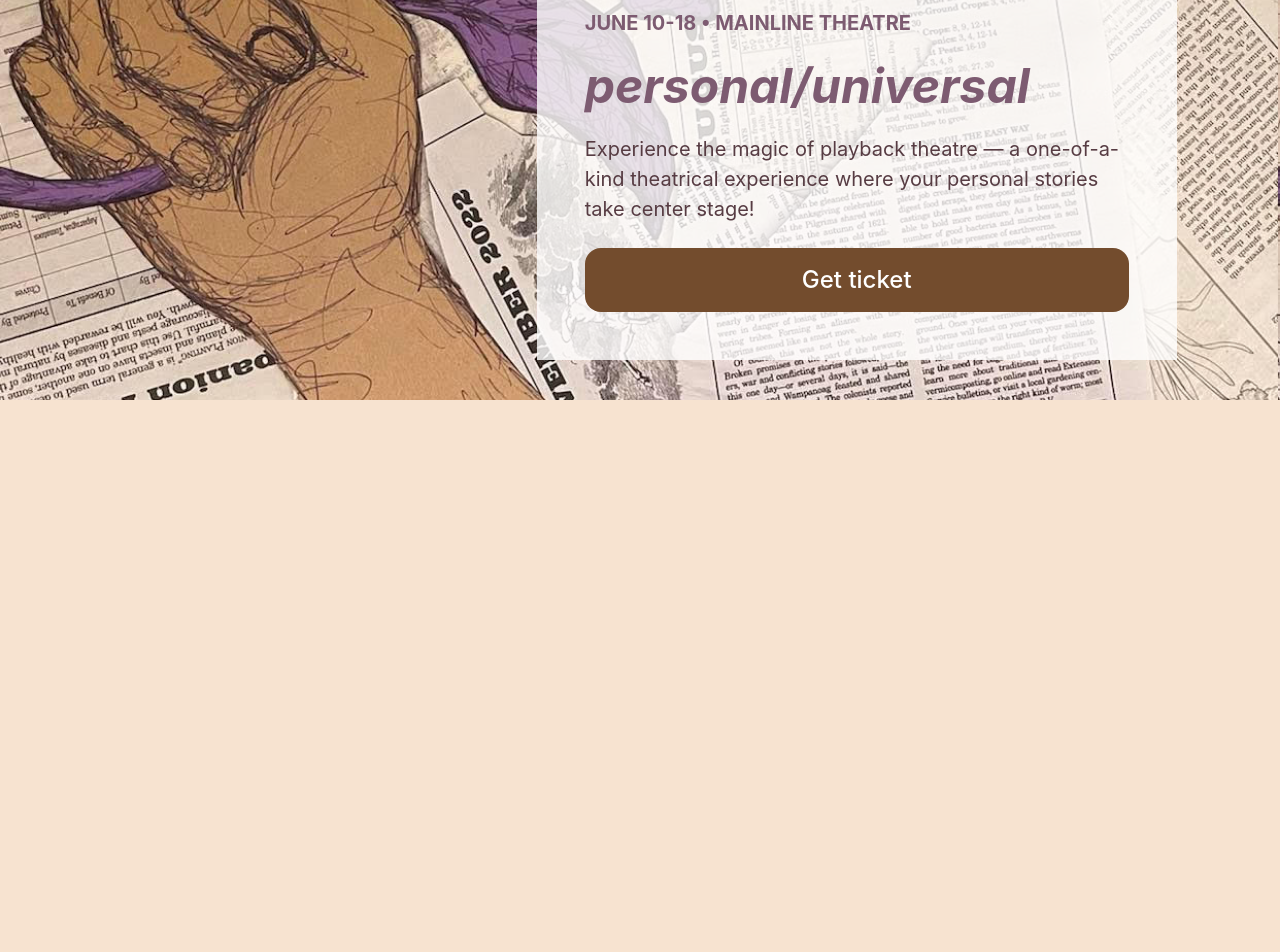
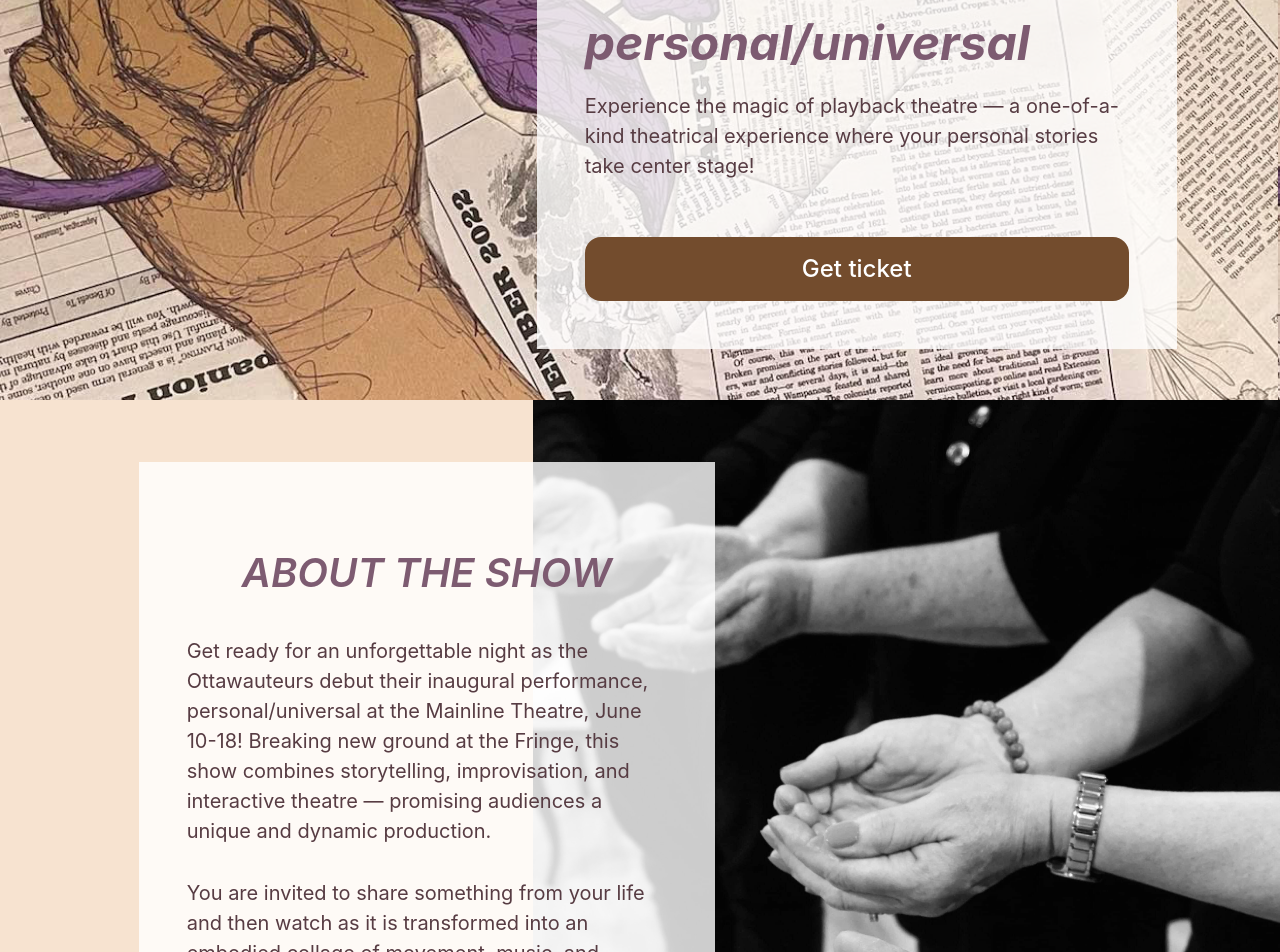
Before and after one commit to carms-ng/personaluniversal, a Vue app: page / in a window 1280 px wide. Shown: the part 400-1352 px from the top of the page. Before the commit the page ends 800 px from the top, so only its background shows below. Built offline with nearby package versions, Linux system fonts and the light colour scheme.

Commit message:
feat: add about section

```diff
--- a/src/App.vue
+++ b/src/App.vue
@@ -1,11 +1,19 @@
-<script setup>
-import Hero from './components/Hero.vue'
-
-</script>
-
 <template>
   <Hero />
+  <About />
 </template>
 
 <style scoped>
 </style>
+
+<script>
+import Hero from './components/Hero.vue'
+import About from './components/About.vue'
+
+export default {
+  components: {
+    Hero,
+    About,
+  }
+}
+</script>
--- a/src/assets/content.json
+++ b/src/assets/content.json
@@ -20,6 +20,10 @@
       "Get ready for an unforgettable night as the Ottawauteurs debut their inaugural performance, personal/universal at the Mainline Theatre, June 10-18! Breaking new ground at the Fringe, this show combines storytelling, improvisation, and interactive theatre — promising audiences a unique and dynamic production.",
       "You are invited to share something from your life and then watch as it is transformed into an embodied collage of movement, music, and metaphor. Laugh, cry, connect, and reflect as we honour the diverse and collective experiences of our audiences."
     ],
+    "img": {
+      "filename": "hands.jpg",
+      "alt": "personal/universal crew holding their hands out in a circle"
+    },
     "quote": {
       "p": [
         "We are excited to bring Playback Theatre to the Montreal Fringe for the very first time!",
@@ -27,11 +31,11 @@
         "Fostering community has always been my raison d’être, but coming out of this pandemic, now more than ever, it’s important we find ways to build bridges and create a sense of belonging.”"
       ],
       "h3": "SHANNON RZUCIDLO",
-      "post": "Founder of Ottawauteurs & Producer of personal/universal"
-    },
-    "img": {
-      "filename": "hands.jpg",
-      "alt": "personal/universal crew holding their hands out in a circle"
+      "post": "Founder of Ottawauteurs & Producer of personal/universal",
+      "img": {
+        "filename": "Fringe_logo.png",
+        "alt": "Montreal Fringe Festival Logo"
+      }
     }
   },
   "crew": {
--- /dev/null
+++ b/src/components/About.vue
@@ -0,0 +1,76 @@
+<template>
+  <section>
+    <div className="card">
+      <h2>{{ content.h2 }}</h2>
+      <p v-for="pp in content.p" :key="pp">
+        {{ pp }}
+      </p>
+    </div>
+    <Image :filename=content.img.filename :alt=content.img.alt />
+  </section>
+</template>
+
+<style scoped>
+p {
+  margin-bottom: 2rem;
+}
+img {
+  max-width: 100%;
+}
+
+@media (min-width: 768px) {
+  .card {
+    background: var(--off-white);
+    margin: 2rem;
+  }
+}
+
+@media (min-width: 1024px) {
+  section {
+    display: grid;
+    height: 100vh;
+    width: 100vw;
+    grid-template-columns: repeat(12, 1fr);
+    grid-template-rows: repeat(12, 1fr);
+  }
+  section > div {
+    grid-column: 2 / 10;
+    grid-row: 2 / 11;
+
+    z-index: 1;
+    align-self: center;
+  }
+  section > img {
+    grid-column: 6 / -1;
+    grid-row: 1 / 12;
+
+    object-fit: cover;
+    height: 100vh;
+  }
+}
+
+@media (min-width: 1280px) {
+  section > div {
+    grid-column: 2 / 8;
+  }
+}
+
+
+
+</style>
+
+<script>
+import content from '../assets/content.json'
+import Image from './Image.vue'
+
+export default {
+  data() {
+    return {
+      content: content.about
+    }
+  },
+  components: {
+    Image,
+  }
+}
+</script>
--- a/src/components/Hero.vue
+++ b/src/components/Hero.vue
@@ -1,10 +1,10 @@
 <template>
   <section>
     <div className="img-wrapper">
-      <img :src="getImageUrl(content.img.filename)" :alt=content.img.alt />
+      <Image :filename=content.img.filename :alt=content.img.alt />
       <AnimatedLogo />
     </div>
-    <div className="card-hero">
+    <div className="card card-hero">
       <small>{{ content.small }}</small>
       <h1>{{ content.h1 }}</h1>
       <p v-for="pp in content.p" :key="pp">
@@ -22,32 +22,30 @@
 </template>
 
 <style scoped>
-h1 {
-  font-size: 2rem;
-  line-height: 1;
-  margin: 0;
-  color: var(--purple);
-  font-style: italic;
-}
 small {
   font-weight: 700;
   color: var(--purple);
+}
+section {
+  display: grid;
+  height: 100vh;
+  grid-template-rows: 1fr auto;
 }
 .img-wrapper {
   overflow: hidden;
 }
 .img-wrapper img {
   width: 100%;
-  height: 60vh;
+  height: 100%;
   object-fit: cover;
 }
 
 .card-hero {
-  padding: 1rem;
   text-align: left;
   display: grid;
-  place-content: space-between;
-  height: 40vh;
+  margin: 0;
+  margin-bottom: 1rem;
+  gap: 1rem;
 }
 
 .btn-primary {
@@ -69,25 +67,15 @@ small {
   small {
     font-size: 1.25rem;
   }
-  h1 {
-    font-size: 3rem;
-  }
-  p {
-    font-size: 1.25rem;
-  }
   .btn-primary {
     font-size: 1.5rem;
     height: 4rem;
-  }
-  .card-hero {
-    padding: 2rem;
   }
 }
 
 @media (min-width: 1024px) {
   section {
-    display: grid;
-    height: 100vh;
+    grid-template-rows: unset;
   }
   section > .img-wrapper {
     grid-column: 1 / 12;
@@ -108,7 +96,6 @@ small {
     max-width: 640px;
     height: unset;
     max-height: 640px;
-    padding: 3rem;
     gap: 1.5rem;
   }
 }
@@ -118,6 +105,7 @@ small {
 <script>
 import content from '../assets/content.json'
 import AnimatedLogo from './AnimatedLogo.vue'
+import Image from './Image.vue'
 
 export default {
   data() {
@@ -132,6 +120,7 @@ export default {
   },
   components: {
     AnimatedLogo,
+    Image,
   }
 }
 </script>
--- /dev/null
+++ b/src/components/Image.vue
@@ -0,0 +1,25 @@
+<script setup>
+defineProps({
+  filename: String,
+  alt: String,
+})
+
+</script>
+
+<template>
+  <img :src="getImageUrl(filename)" :alt=alt />
+</template>
+
+<script>
+export default {
+  props: {
+    filename: String,
+    alt: String,
+  },
+  methods: {
+    getImageUrl(filename) {
+      return new URL(`../assets/${filename}`, import.meta.url).href
+    }
+  },
+}
+</script>
--- a/src/style.css
+++ b/src/style.css
@@ -43,8 +43,60 @@ a {
   font-weight: 500;
   text-decoration: none;
 }
+h1 {
+  font-size: 2rem;
+  line-height: 1;
+  margin: 0;
+}
+h1, h2 {
+  color: var(--purple);
+  font-style: italic;
+}
+
+h2, h3 {
+  font-weight: 600;
+}
 
 p {
-  margin: 0;
+  margin: 0 0 2rem 0;
   color: var(--purple-dark);
+  font-weight: 400;
 }
+
+section {
+  min-height: 100vh;
+  height: 100%;
+}
+
+.card {
+  padding: 1rem;
+  margin: 2rem 0;
+}
+
+@media (min-width: 768px) {
+  h1 {
+    font-size: 2.5rem;
+  }
+  h2, h3 {
+    font-size: 2rem;
+  }
+  p {
+    font-size: 1.25rem;
+  }
+  .card {
+    padding: 2rem;
+  }
+}
+
+@media (min-width: 1024px) {
+  h1 {
+    font-size: 3rem;
+  }
+  h2 {
+    font-size: 2.5rem;
+    text-align: center;
+  }
+  .card {
+    padding: 3rem;
+  }
+}
```
Also changed, not shown: src/assets/Fringe_logo.png (added).
